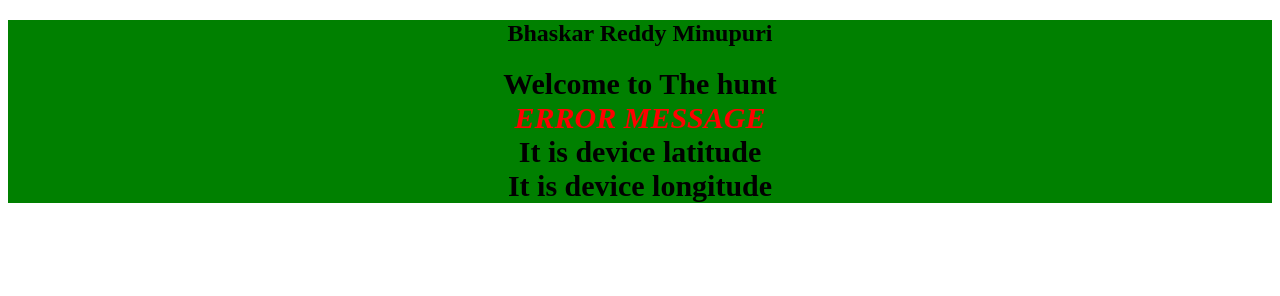
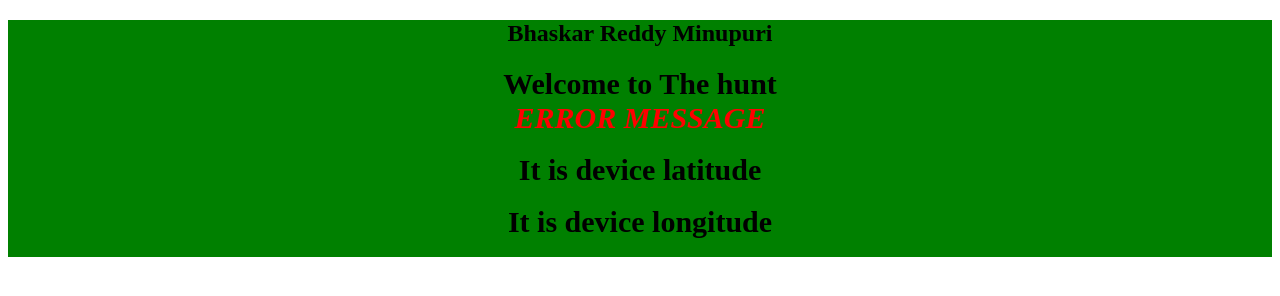
Before and after one commit to Bhaskar2909/mb-client-hunt, a website: page index.html in a window 1280 px wide. Drawn offline with Linux system fonts and the light colour scheme; files whose address does not match are found by name.

Commit message:
updated index.html

```diff
--- a/index.html
+++ b/index.html
@@ -10,9 +10,9 @@
             <div id="location">Welcome to The hunt <span id="locationAnswer"></span></div>
 
 
-            <div id="error-message">ERROR MESSAGE <span id="error message"></span></div>
-            <div id="device-lat">It is device latitude<span id="location latitude"></span></div>
-            <div id="device-long">It is device longitude <span id="location longitude"></span></div>
+            <div id="error-message">ERROR MESSAGE <span id="error message"></span></div><br>
+            <div id="device-lat">It is device latitude<span id="location latitude"></span></div><br>
+            <div id="device-long">It is device longitude <span id="location longitude"></span></div><br>
         </article>
     </main>
 
```
